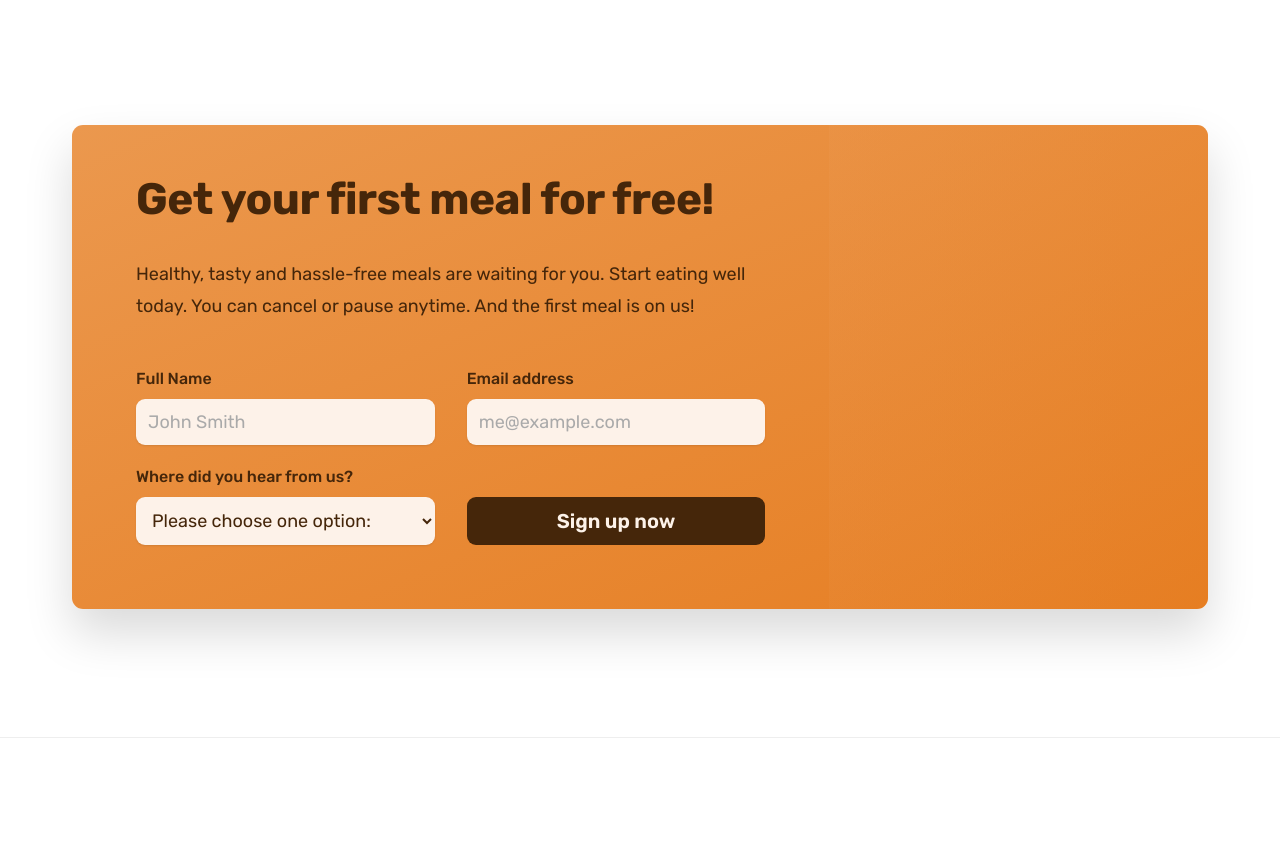
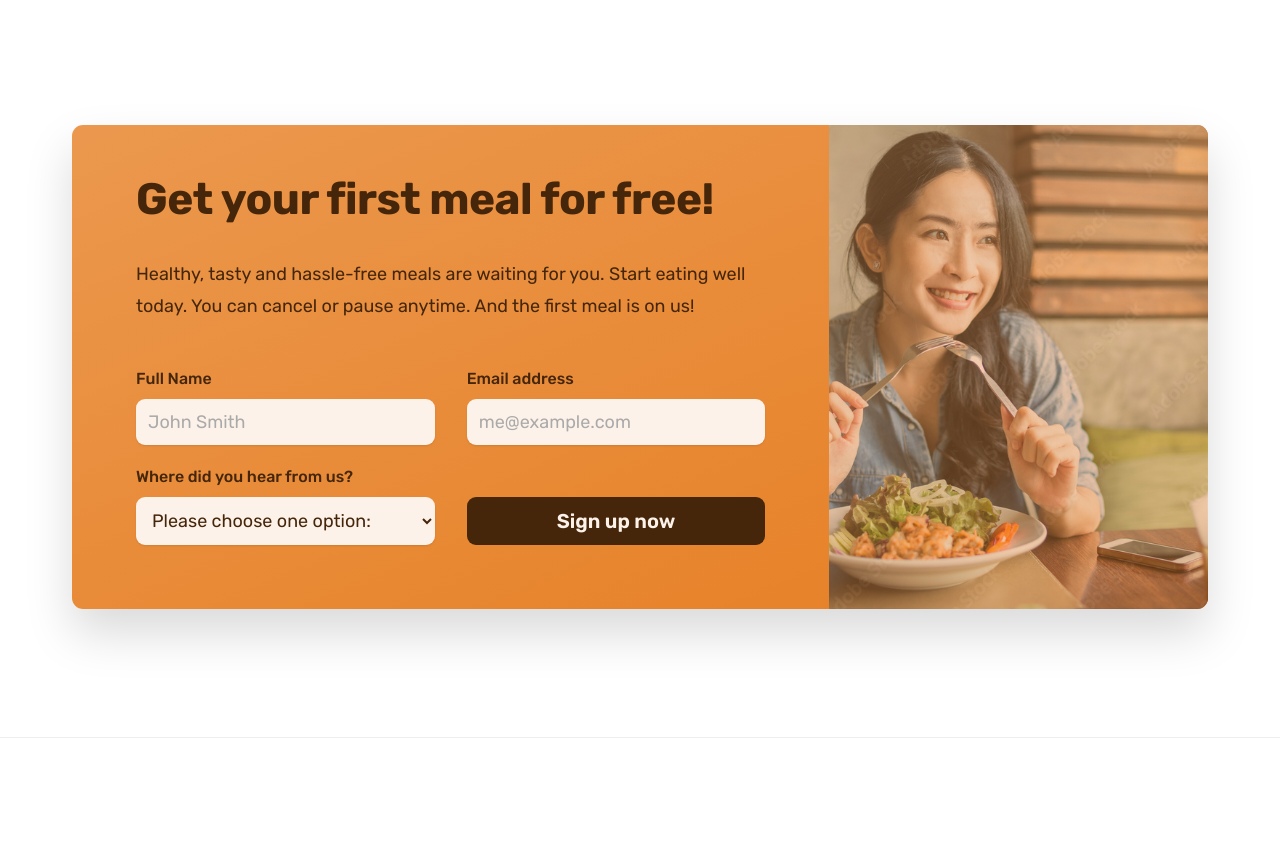
Before and after one commit to hamzashabbir22/Omni-Foods, a plain HTML site: page index.html in a window 1280 px wide. Shown: the part 6520-7364 px from the top of the page. Drawn offline with nearby package versions, Linux system fonts and the light colour scheme; some packages are replaced by stand-ins of ours; a script that the page names is missing.

Commit message:
Update style.css

```diff
--- a/style.css
+++ b/style.css
@@ -548,7 +548,7 @@
       rgba(235, 151, 78, 0.35),
       rgba(230, 125, 34, 0.35)
     ),
-    url("./images/35.jpg");
+    url("35.jpg");
   background-size: cover;
   background-position: center;
 }
```
